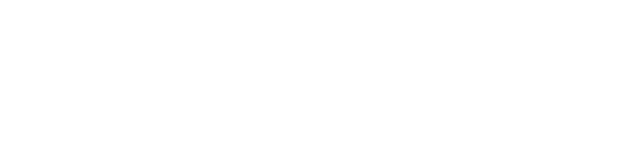
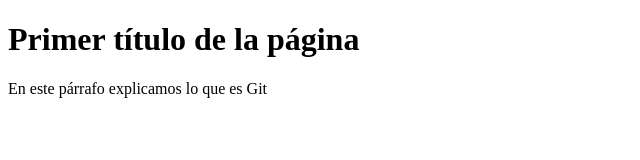
Before and after one commit to reposEntornos/primerGit, a plain HTML site: page index.html in a window 1280 px wide. Shown: the whole page, without its empty margins (0-640 px from the left). Drawn offline with Linux system fonts and the light colour scheme.

Commit message:
Update index.html

```diff
--- a/index.html
+++ b/index.html
@@ -4,6 +4,7 @@
 	<title>Esto es una prueba</title>
 </head>
 <body>
-
+	<h1>Primer título de la página</h1>
+	<p>En este párrafo explicamos lo que es Git</p>
 </body>
 </html>
```
